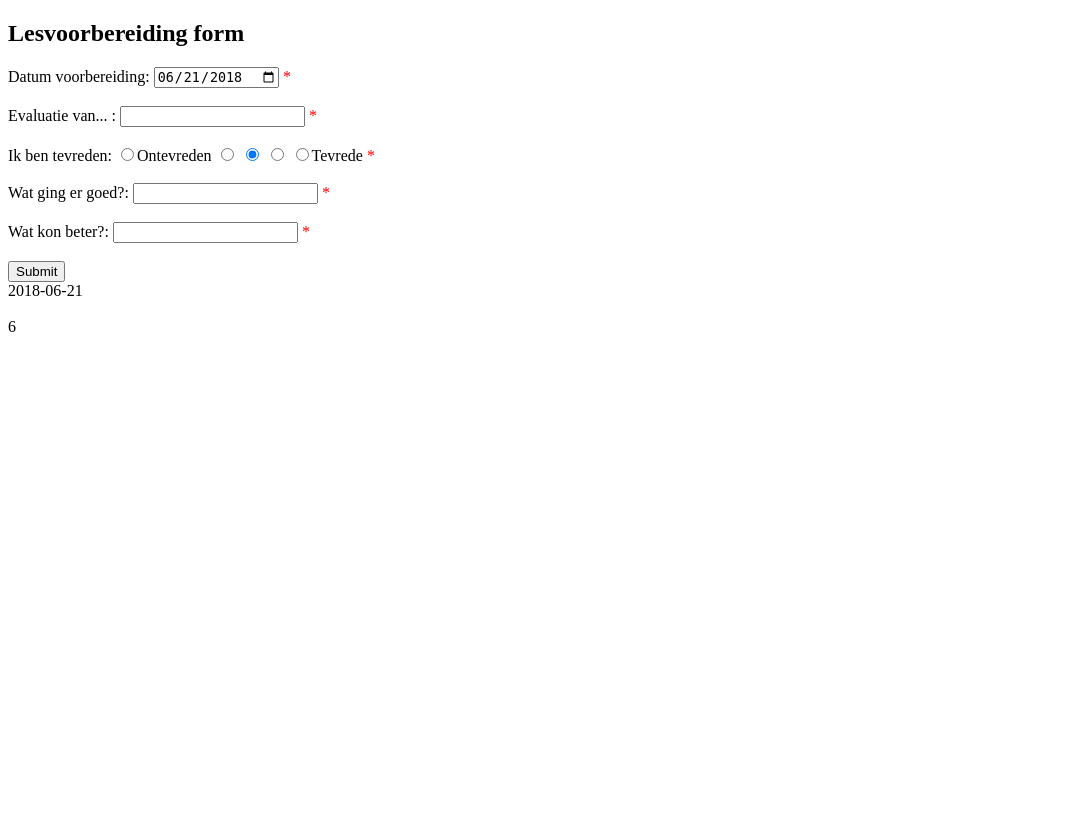
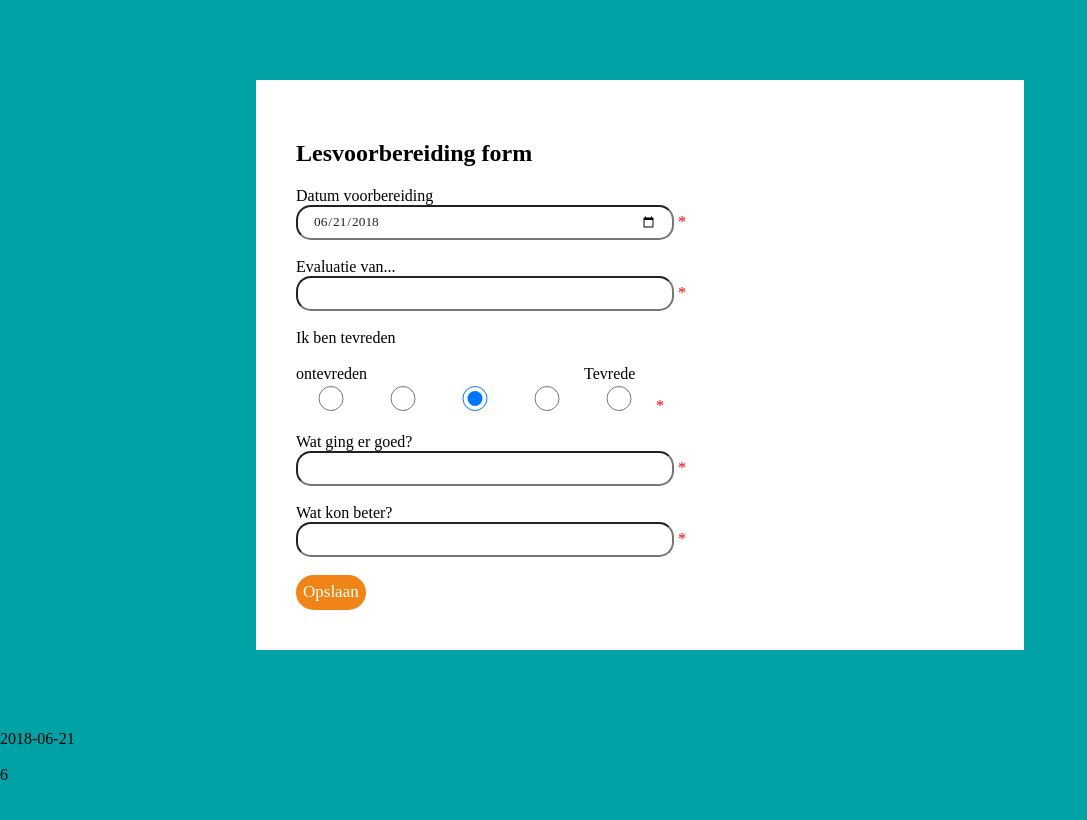
Before and after one commit to DaanCorporaal/Robdracht, a PHP site: page /evaluatieformulier/index.php in a window 1280 px wide. Shown: the whole page, without its empty margins (0-1087 px from the left). Before the commit the page ends 332 px from the top, so only its background shows below. Run offline with PHP 8.4, Linux system fonts and the light colour scheme; some web fonts are replaced.

Commit message:
form update

```diff
--- a/www/evaluatieformulier/index.php
+++ b/www/evaluatieformulier/index.php
@@ -1,11 +1,9 @@
 <!DOCTYPE HTML>
 <html>
 <head>
-    <style>
-        .error {color: #FF0000;}
-    </style>
+    <link rel="stylesheet" href="../styles/css/main.css" type="text/css">
 </head>
-<body>
+<body class="mainFormBody">
 
 <?php
 // define variables and set to empty values
@@ -45,7 +43,6 @@ function test_input($data) {
 }
 ?>
 
-<h2>Lesvoorbereiding form</h2>
 <?php
 // Test values
 include '../forms/Evaluatieformulier/index.php';
--- a/www/forms/Evaluatieformulier/index.php
+++ b/www/forms/Evaluatieformulier/index.php
@@ -1,48 +1,41 @@
-<form method="post" action="<?php echo htmlspecialchars($_SERVER["PHP_SELF"]);?>">
+<form method="post" action="<?php echo htmlspecialchars($_SERVER["PHP_SELF"]);?>" class="mainForm">
+    <div class="wrapper">
+        <h2>Lesvoorbereiding form</h2>
         <!-- Datum voorbereiding label-->
-    <label for="datum">
-        Datum voorbereiding:
+        <label for="datum">Datum voorbereiding</label><br>
         <input type="date" id="datum" name="datum" value="<?php echo $datum;?>">
         <!-- Datum voorbereiding error-->
         <span class="error">* <?php echo $datumErr;?></span>
-    </label>
         <br><br>
         <!-- Evaluatie van label-->
-    <label for="naam">
-        Evaluatie van... :
+        <label for="naam">Evaluatie van...</label><br>
         <input type="text" name="naam" id="naam" value="<?php echo $naam;?>">
         <!-- Schoolvak error-->
         <span class="error">* <?php echo $naamErr;?></span>
-    </label>
         <br><br>
         <!-- Ik ben tevreden-->
-    <label for="tevreden">
-        Ik ben tevreden:
-        <input type="radio" name="tevreden" <?php if (isset($tevreden) && $tevreden=="2") echo "checked";?> value="2">Ontevreden
+        <label for="tevreden">Ik ben tevreden</label><br><br><span class="radio-a">ontevreden</span><span class="radio-b">Tevrede</span><br>
+        <input type="radio" name="tevreden" <?php if (isset($tevreden) && $tevreden=="2") echo "checked";?> value="2">
         <input type="radio" name="tevreden" <?php if (isset($tevreden) && $tevreden=="4") echo "checked";?> value="4">
         <input type="radio" name="tevreden" <?php if (isset($tevreden) && $tevreden=="6") echo "checked";?> value="6">
         <input type="radio" name="tevreden" <?php if (isset($tevreden) && $tevreden=="8") echo "checked";?> value="8">
-        <input type="radio" name="tevreden" <?php if (isset($tevreden) && $tevreden=="10") echo "checked";?> value="10">Tevrede
+        <input type="radio" name="tevreden" <?php if (isset($tevreden) && $tevreden=="10") echo "checked";?> value="10">
         <!-- Evaluatie van error-->
         <span class="error">* <?php echo $tevredenErr;?></span>
-    </label>
         <br><br>
         <!-- wat ging er goed?-->
-    <label for="goed">
-        Wat ging er goed?:
+        <label for="goed">Wat ging er goed?</label><br>
         <input type="text" id="goed" name="goed" value="<?php echo $goed;?>">
         <!-- Wat ging er goed? error-->
         <span class="error">* <?php echo $goedErr;?></span>
-    </label>
         <br><br>
         <!-- Wat kon er beter?-->
-    <label for="beter">
-        Wat kon beter?:
+        <label for="beter">Wat kon beter?</label><br>
         <input type="text" id="beter" name="beter" value="<?php echo $beter;?>">
         <!-- Wat kon er beter? error-->
         <span class="error">* <?php echo $beterErr;?></span>
-    </label>
         <br><br>
 
-    <input type="submit" name="submit" value="Submit">
+        <input type="submit" name="submit" value="Opslaan" class="confirm">
+    </div>
 </form>
--- a/www/styles/scss/styles/style.scss
+++ b/www/styles/scss/styles/style.scss
@@ -12,6 +12,10 @@ body {
 
 .overflow-hidden {
   overflow: hidden;
+}
+.error {
+  color: red;
+  font-family: psf-bold;
 }
 
 // fonts
@@ -228,4 +232,72 @@ body {
   }
 }
 
-// register styling
+// form styling
+.mainFormBody {
+  background-color: #00a2a5;
+}
+.mainForm {
+  width: 60vw;
+  height: 100%;
+  margin: 10vh 20vw;
+  padding: 0px;
+  font-family: pfs-bold;
+  background-color: #fff;
+  .wrapper {
+    padding: 40px;
+    label {
+      font-family: pfs-bold;
+      margin-bottom: 20px;
+    }
+    input {
+      padding: 3px 15px;
+      width: 50%;
+      height: 25px;
+      -webkit-border-radius: 15px;
+      -moz-border-radius: 15px;
+      border-radius: 15px;
+      font-family: pfs-bold;
+      //border-color: #fec800;
+      //background-color: #fec800;
+      color: #222;
+      &[type="radio"] {
+        padding: 0;
+        width: 60px;
+      }
+    }
+    .cancel {
+      font-family: pfs-bold;
+      text-decoration: none;
+      color: red;
+    }
+    .confirm {
+      padding: 5px;
+      font-family: pfs-bold;
+      color: #fff;
+      background-color: #f18416;
+      border: 2px solid #f18416;
+      border-radius: 25px;
+      -webkit-box-shadow: 0 0 0 #222;
+      box-shadow: 0 0 0 #222;
+      -webkit-transition: .1s;
+      -o-transition: .1s;
+      transition: .1s;
+      width: auto;
+      height: 35px;
+      text-align: center;
+      cursor: pointer;
+      font-size: 17px;
+      &:hover {
+        border-style: dot-dash;
+        border-color: #d87114;
+      }
+      &:active {
+        box-shadow: 1px 1px 2px #222;
+      }
+    }
+    .radio-b {
+      position: relative;
+      left: 217px;
+    }
+  }
+}
```
Also changed, not shown: www/forms/login/registerForm.html (+11 -20 lines), www/styles/css/main.css. Lines whose indentation alone changed are shown as unchanged.
